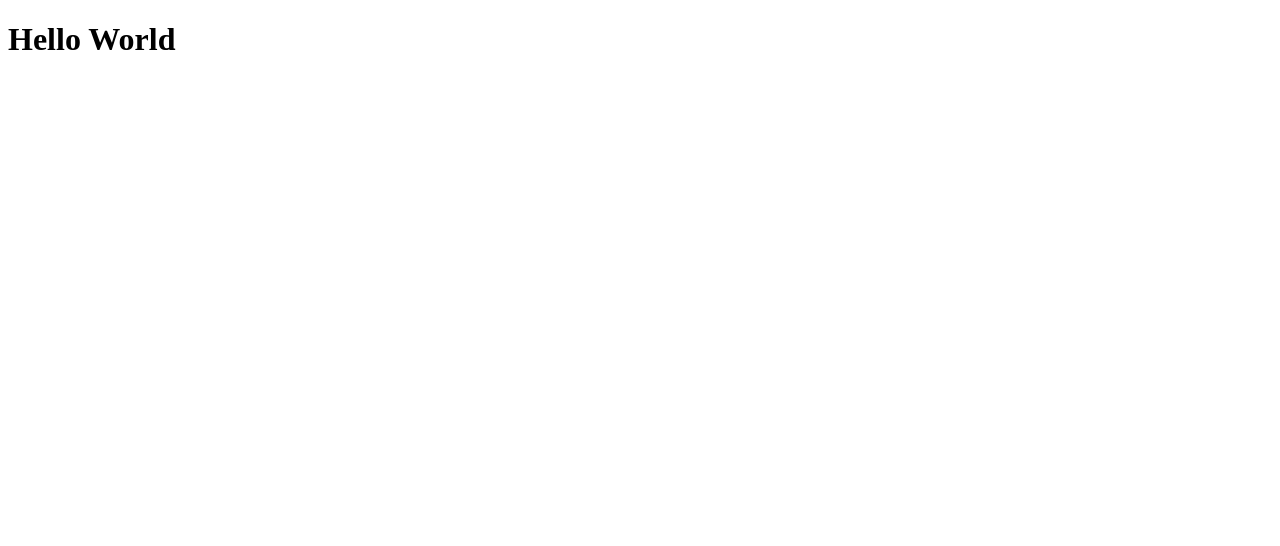
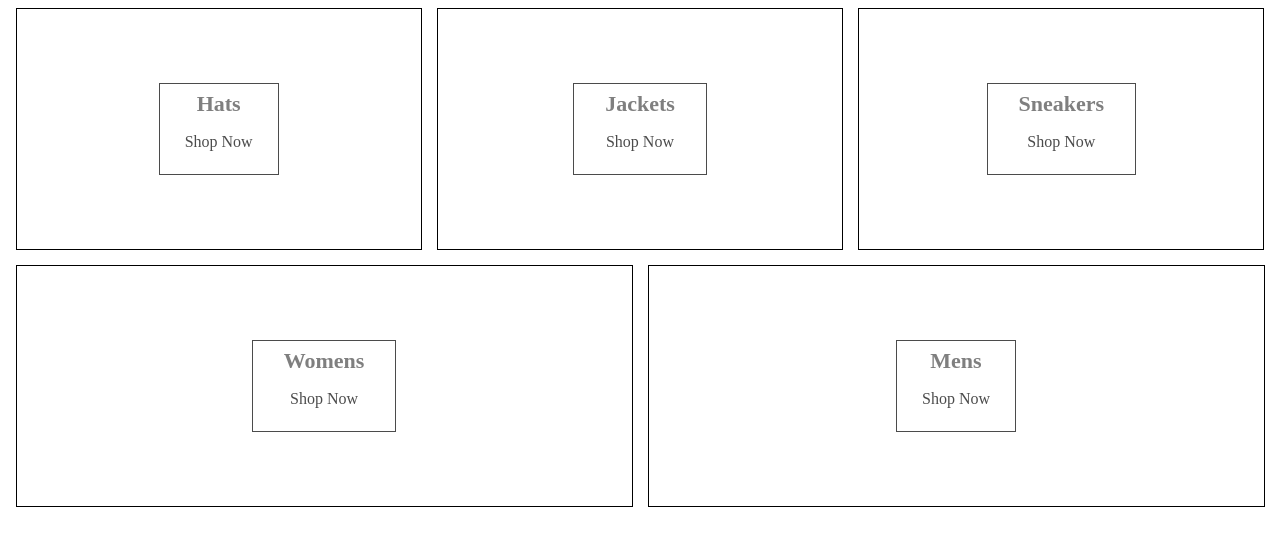
Before and after one commit to phillpeters/crwn-clothing, a React (Vite) app: page / in a window 1280 px wide. Shown: the top 546 px of the page. Built offline with nearby package versions, Linux system fonts and the light colour scheme.

Commit message:
install sass, create and style initial categories layout

```diff
--- /dev/null
+++ b/src/Categories.scss
@@ -0,0 +1,75 @@
+.categories-container {
+  width: 100%;
+  display: flex;
+  flex-wrap: wrap;
+  justify-content: space-between;
+}
+
+.category-container {
+  min-width: 30%;
+  height: 240px;
+  flex: 1 1 auto;
+  display: flex;
+  align-items: center;
+  justify-content: center;
+  border: 1px solid black;
+  margin: 0 7.5px 15px;
+  overflow: hidden;
+
+  &:hover {
+    cursor: pointer;
+
+    & .background-image {
+      transform: scale(1.1);
+      transition: transform 6s cubic-bezier(0.25, 0.45, 0.45, 0.95);
+    }
+
+    & .category-body-container {
+      opacity: 0.9;
+    }
+  }
+
+  &.large {
+    height: 380px;
+  }
+
+  &:first-child {
+    margin-right: 7.5px;
+  }
+
+  &:last-child {
+    margin-left: 7.5px;
+  }
+
+  .background-image {
+    width: 100%;
+    height: 100%;
+    background-size: cover;
+    background-position: center;
+  }
+
+  .category-body-container {
+    height: 90px;
+    padding: 0 25px;
+    display: flex;
+    flex-direction: column;
+    align-items: center;
+    justify-content: center;
+    border: 1px solid black;
+    background-color: white;
+    opacity: 0.7;
+    position: absolute;
+
+    h2 {
+      font-weight: bold;
+      margin: 0 6px 0;
+      font-size: 22px;
+      color: #4a4a4a;
+    }
+
+    p {
+      font-weight: lighter;
+      font-size: 16px;
+    }
+  }
+}
--- a/src/pages/Home.tsx
+++ b/src/pages/Home.tsx
@@ -1,5 +1,42 @@
+import '../Categories.scss';
+
 const Home = () => {
-  return <h1>Hello World</h1>;
+  const categories = [
+    {
+      id: 1,
+      title: 'Hats'
+    },
+    {
+      id: 2,
+      title: 'Jackets'
+    },
+    {
+      id: 3,
+      title: 'Sneakers'
+    },
+    {
+      id: 4,
+      title: 'Womens'
+    },
+    {
+      id: 5,
+      title: 'Mens'
+    }
+  ];
+
+  return (
+    <div className="categories-container">
+      {categories.map(({ title, id }) => (
+        <div className="category-container" key={id}>
+          <div className="background-image" />
+          <div className="category-body-container">
+            <h2>{title}</h2>
+            <p>Shop Now</p>
+          </div>
+        </div>
+      ))}
+    </div>
+  );
 };
 
 export default Home;
```
